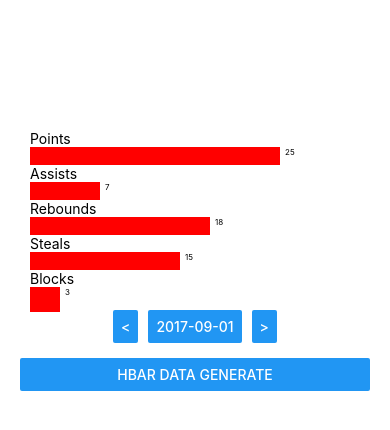
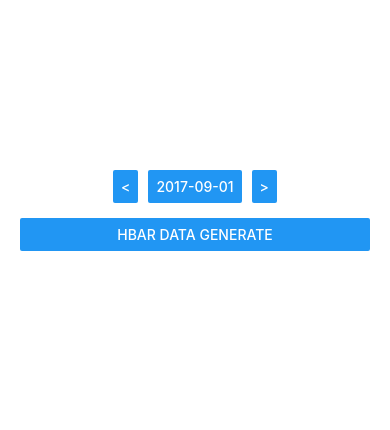
Before and after one commit to oksktank/react-native-pure-chart, a React Native app in the folder examples/: screen / in a window 390 px wide. Shown: the top 430 px of the page. Built offline with nearby package versions, Linux system fonts and the light colour scheme.

Commit message:
before merge

```diff
--- a/examples/App.js
+++ b/examples/App.js
@@ -84,7 +84,9 @@ export default class App extends React.Component {
 
   generateHData () {
     var data1 = [{key: 'Points', value: 10}, {key: 'Assists', value: 17}, {key: 'Rebounds', value: 9}, {key: 'Steals', value: 3}, {key: 'Blocks', value: 18}]
-
+    var data2 = [{key: 'Points', value: 5}, {key: 'Assists', value: 2}, {key: 'Rebounds', value: 1}, {key: 'Steals', value: 5}, {key: 'Blocks', value: 6}]
+    var data3 = [{key: 'Points', value: 19}, {key: 'Assists', value: 6}, {key: 'Rebounds', value: 15}, {key: 'Steals', value: 1}, {key: 'Blocks', value: 9}]
+    var dataset = [{date: '20170901', datas: data1}, {date: '20170302', datas: data2}, {date: '20171022', datas: data3}]
     this.setState({
       data: data1
     })
--- a/examples/pure-chart/components/hbar-chart.js
+++ b/examples/pure-chart/components/hbar-chart.js
@@ -5,7 +5,10 @@ class HBarChart extends React.Component{
     constructor(props){
         super(props)
         this.state = {
-            data: [{key: 'Points', value: 25}, {key: 'Assists', value: 7}, {key: 'Rebounds', value: 18}, {key: 'Steals', value: 15}, {key: 'Blocks', value: 3}],
+            data: [
+                {date:'20180602',
+                datas:[{key: 'Points', value: 25}, {key: 'Assists', value: 7}, {key: 'Rebounds', value: 18}, {key: 'Steals', value: 15}, {key: 'Blocks', value: 3}]}
+            ]
         }
 
         this.drawOneBar = this.drawOneBar.bind(this)
```
